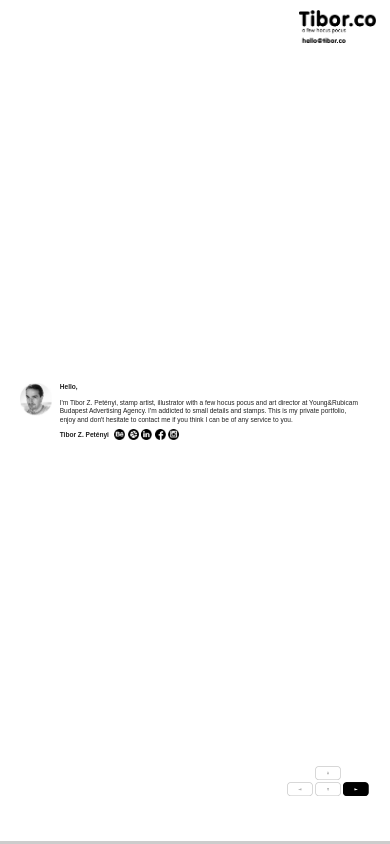
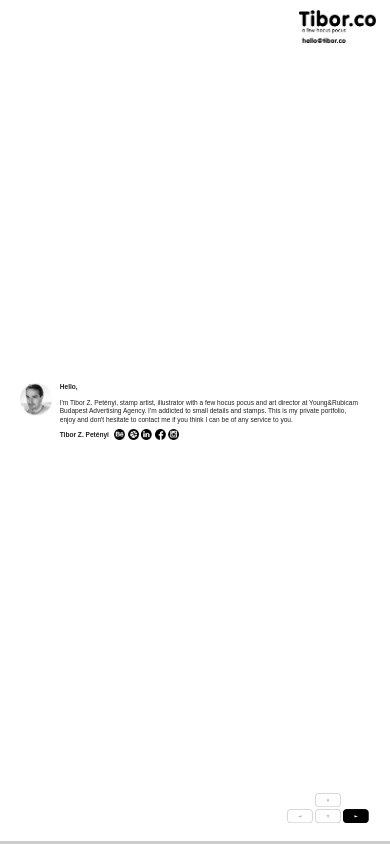
Before and after one commit to harisadam/tibor.co, a website: page index.html in a window 390 px wide. Drawn offline with nearby package versions, Linux system fonts and the light colour scheme.

Commit message:
decrease height

```diff
--- a/css/theme/tibor.css
+++ b/css/theme/tibor.css
@@ -376,6 +376,7 @@ body {
 
   .reveal .controls{
     width:115px;
+    height: 31px;
   }
 
   .reveal .controls div.navigate-left {
```
